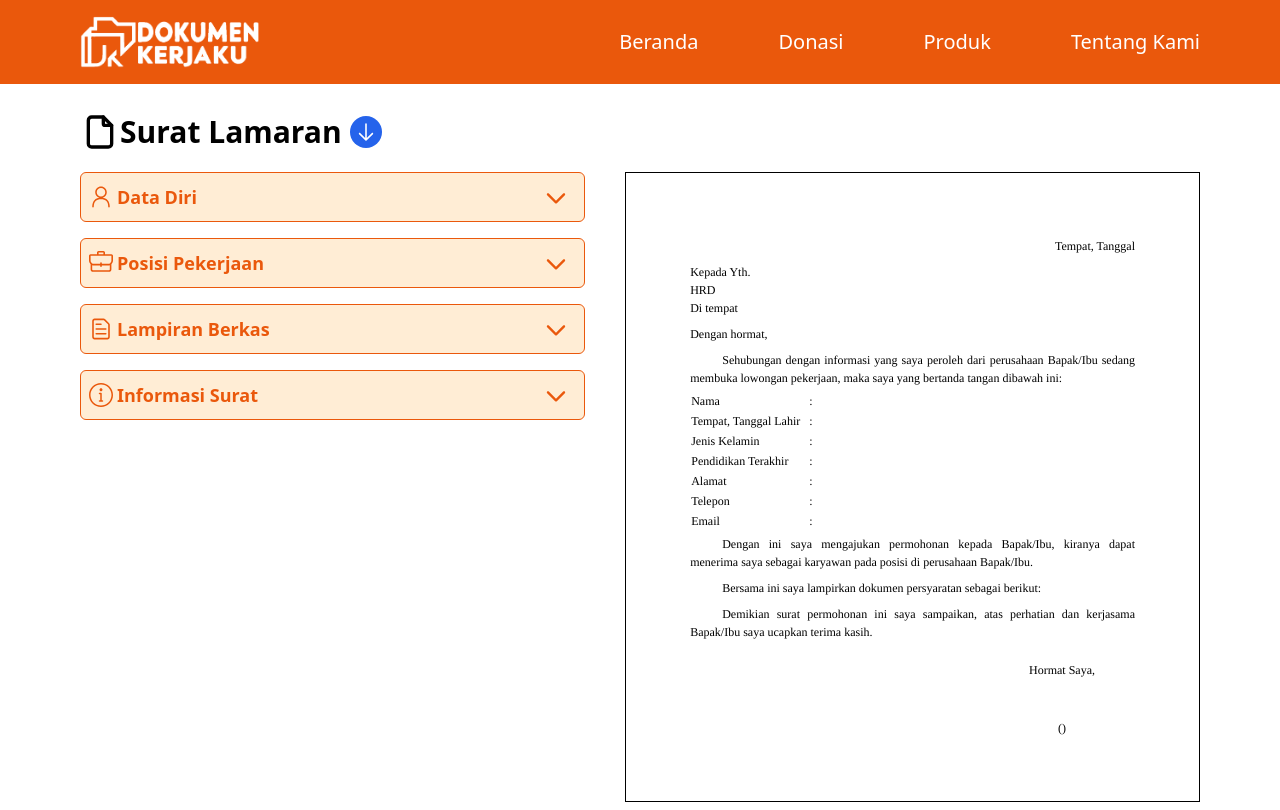
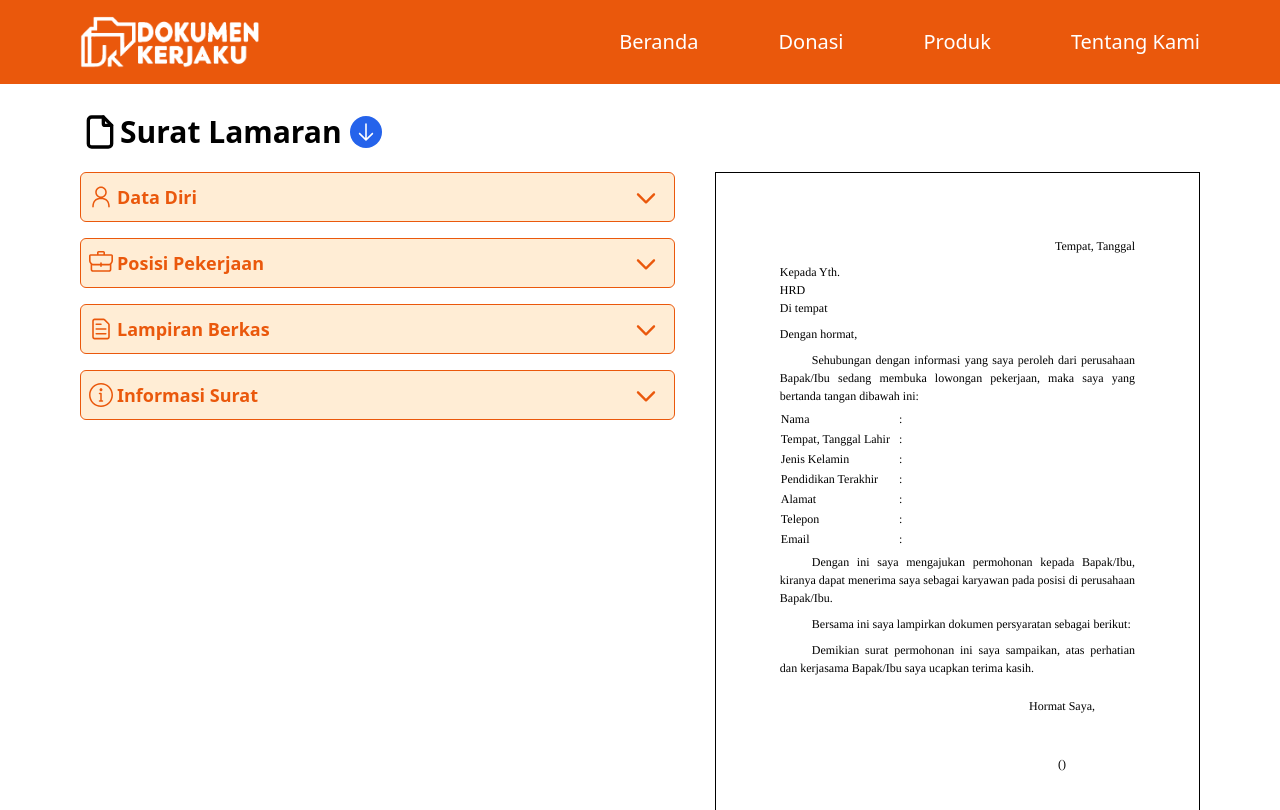
Before and after one commit to rifqimhmd/Dokumenku, a React (Vite) app: page /surat-lamaran in a window 1280 px wide. Shown: the top 810 px of the page. Built offline with nearby package versions, Linux system fonts and the light colour scheme.

Commit message:
update again

```diff
--- a/src/Components/CoverLetter.jsx
+++ b/src/Components/CoverLetter.jsx
@@ -428,7 +428,7 @@ function CoverLetter() {
               onClick={() => setViewActive(false)}
             />
             <div ref={canvas} className="text-justify text-[12px] font-tinos">
-              <div className="w-[27.8rem] mx-auto">
+              <div className="max-w-[27.8rem]">
                 <p className="text-right pb-2">{value.locdate}</p>
                 <p>Kepada Yth.</p>
                 <p>HRD {value.company}</p>
```
